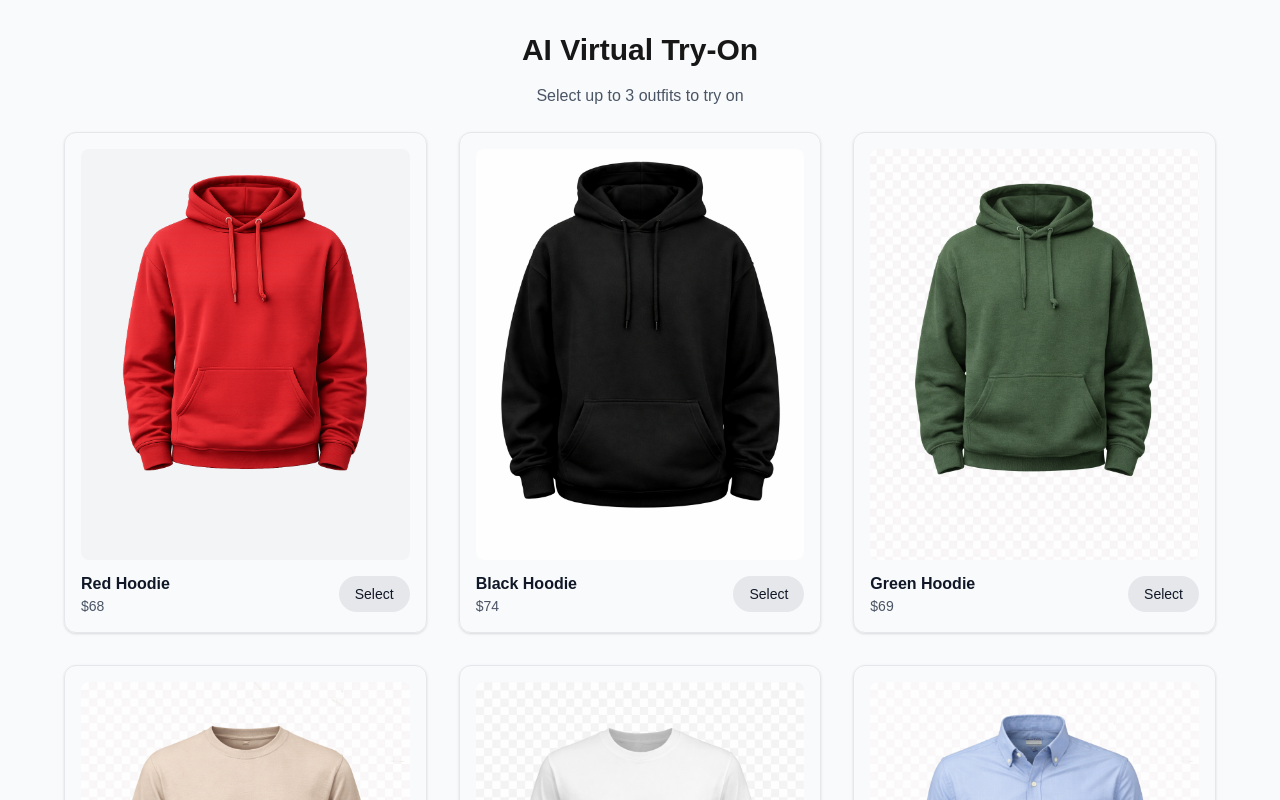
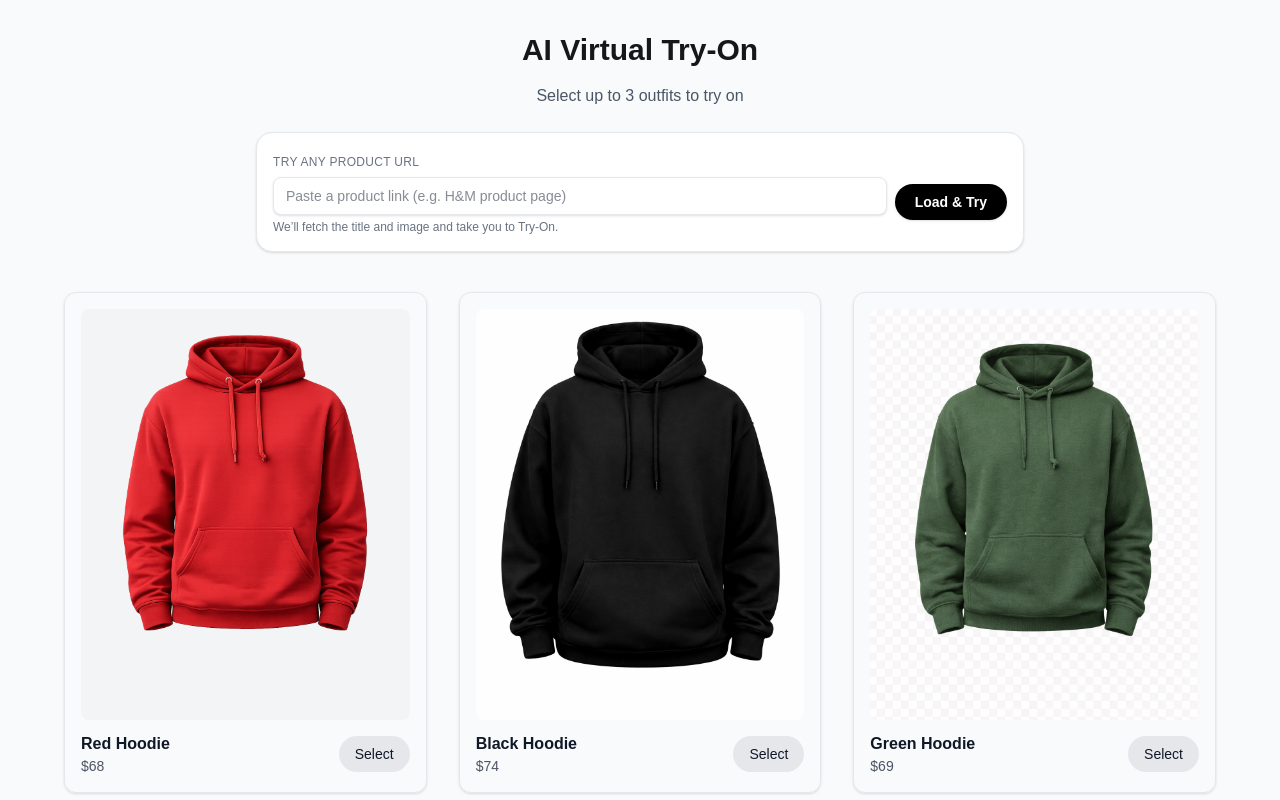
Before and after one commit to naman15sardana/clothifyy, a Next.js app: page / in a window 1280 px wide. Shown: the top 800 px of the page. Built offline with nearby package versions, Linux system fonts and the light colour scheme.

Commit message:
product link extraction

```diff
--- a/app/page.js
+++ b/app/page.js
@@ -8,6 +8,9 @@ import ClothingCard from "../components/ClothingCard";
 
 export default function Home() {
   const [selectedClothes, setSelectedClothes] = useState([]);
+  const [productUrl, setProductUrl] = useState("");
+  const [productLoading, setProductLoading] = useState(false);
+  const [productError, setProductError] = useState("");
   const router = useRouter();
 
   const handleSelect = (item) => {
@@ -32,15 +35,77 @@ export default function Home() {
     router.push("/try-on");
   };
 
+  const handleLoadUrl = async () => {
+    const trimmed = productUrl.trim();
+    if (!trimmed) {
+      setProductError("Paste a product URL to load.");
+      return;
+    }
+    setProductError("");
+    setProductLoading(true);
+    try {
+      const response = await fetch("/api/product", {
+        method: "POST",
+        headers: { "Content-Type": "application/json" },
+        body: JSON.stringify({ url: trimmed }),
+      });
+      const data = await response.json();
+      if (!response.ok) {
+        throw new Error(data.error || "Failed to load product");
+      }
+
+      const params = new URLSearchParams();
+      if (data.title) params.set("title", data.title);
+      if (data.price) params.set("price", data.price);
+      if (data.image) params.set("image", data.image);
+      if (data.category) params.set("category", data.category);
+      if (data.url) params.set("productUrl", data.url);
+
+      router.push(`/try-on?${params.toString()}`);
+    } catch (err) {
+      setProductError(err.message || "Unable to load product URL");
+    } finally {
+      setProductLoading(false);
+    }
+  };
+
   return (
     <main className="min-h-screen bg-gray-50 p-8">
-      <h1 className="text-3xl font-bold text-center mb-4">
-        AI Virtual Try-On
-      </h1>
+      <h1 className="text-3xl font-bold text-center mb-4">AI Virtual Try-On</h1>
 
       <p className="text-center mb-6 text-gray-600">
         Select up to 3 outfits to try on
       </p>
+
+      <div className="mx-auto mb-10 flex max-w-3xl flex-col gap-2 rounded-2xl border border-gray-200 bg-white p-4 shadow-sm sm:flex-row sm:items-center">
+        <div className="flex-1">
+          <label className="text-xs uppercase tracking-wide text-gray-500">
+            Try any product URL
+          </label>
+          <input
+            type="url"
+            value={productUrl}
+            onChange={(e) => setProductUrl(e.target.value)}
+            placeholder="Paste a product link (e.g. H&M product page)"
+            className="mt-1 w-full rounded-lg border border-gray-200 bg-white px-3 py-2 text-sm text-gray-900 shadow-sm focus:border-black focus:outline-none focus:ring-1 focus:ring-black"
+          />
+          {productError ? (
+            <p className="mt-1 text-xs text-red-600">{productError}</p>
+          ) : (
+            <p className="mt-1 text-xs text-gray-500">
+              We’ll fetch the title and image and take you to Try-On.
+            </p>
+          )}
+        </div>
+        <button
+          type="button"
+          onClick={handleLoadUrl}
+          disabled={productLoading}
+          className="mt-2 rounded-full bg-black px-5 py-2 text-sm font-semibold text-white shadow disabled:bg-gray-400 sm:mt-5"
+        >
+          {productLoading ? "Loading…" : "Load & Try"}
+        </button>
+      </div>
 
       <div className="grid grid-cols-1 sm:grid-cols-2 md:grid-cols-3 gap-8 max-w-6xl mx-auto">
         {clothes.map((item) => (
```
